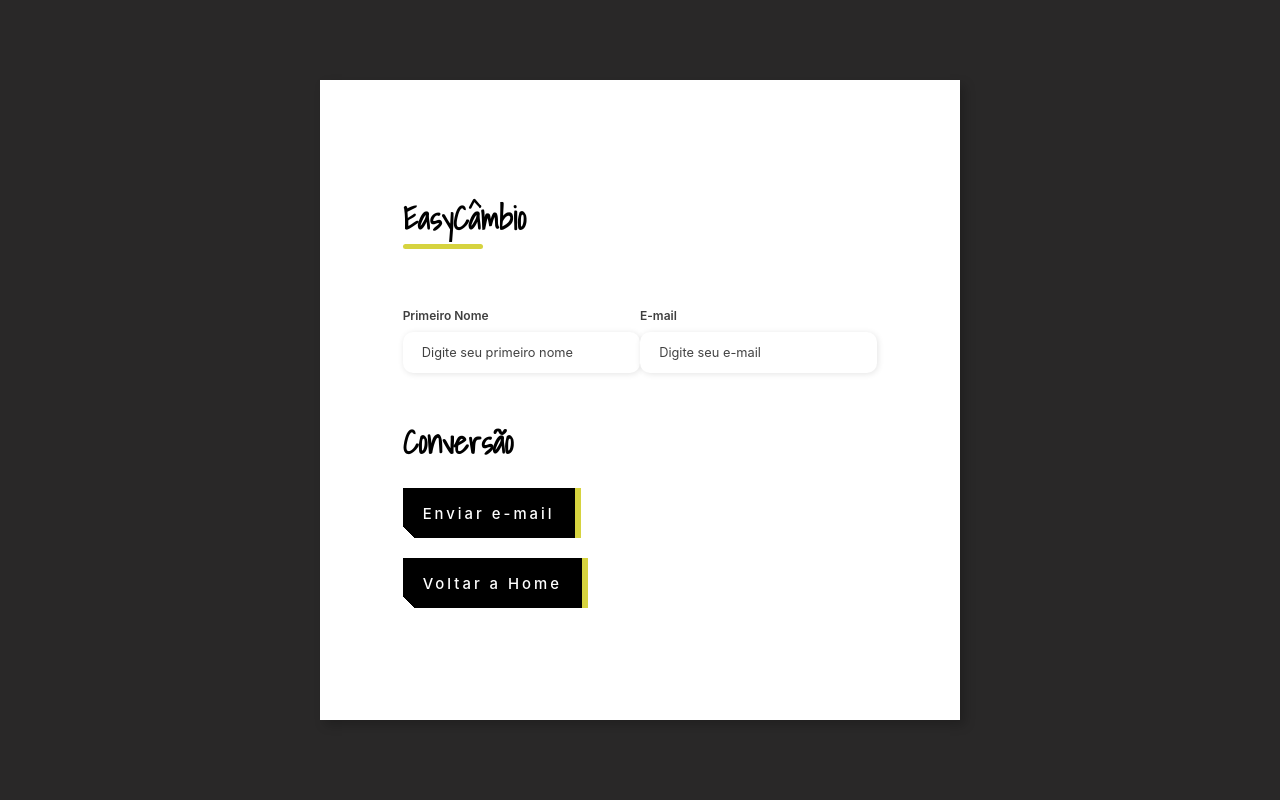
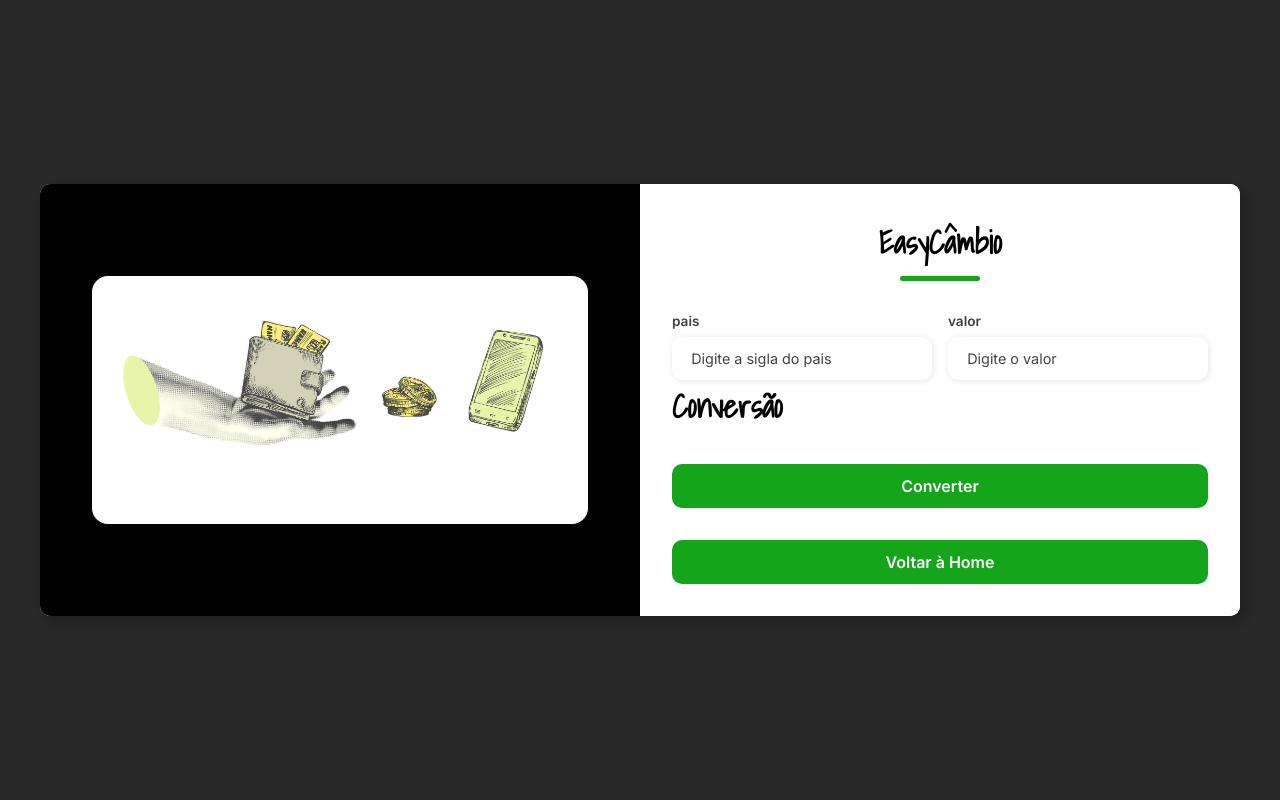
Before and after one commit to getwes/EasyCambio, a Flask app: template templates/cadastro_nome_email.html in a window 1280 px wide. Run offline with Flask 3, Linux system fonts and the light colour scheme; the template is opened without the code that fills it, so the values that code supplies are empty.

Commit message:
atualização

```diff
--- a/static/estilo_cadastro.css
+++ b/static/estilo_cadastro.css
@@ -1,28 +1,35 @@
-@import url('https://fonts.googleapis.com/css2?family=Shadows+Into+Light&display=swap');
+@import url('https://fonts.googleapis.com/css2?family=Inter:wght@400;500;600&family=Shadows+Into+Light&display=swap');
+
 * {
     padding: 0;
     margin: 0;
     box-sizing: border-box;
     font-family: 'Inter', sans-serif;
 }
- h1{
+
+h1 {
     font-family: 'Shadows Into Light', sans-serif;
-  }
+}
 
 body {
     width: 100%;
-    height: 100vh;
+    min-height: 100vh;
     display: flex;
     justify-content: center;
     align-items: center;
     background: #292828;
+    padding: 1rem;
 }
 
 .container {
-    width: 80%;
-    height: 80vh;
+    width: 100%;
+    max-width: 1200px;
     display: flex;
+    flex-direction: row;
     box-shadow: 5px 5px 10px rgba(0, 0, 0, 0.212);
+    background-color: #fff;
+    border-radius: 10px;
+    overflow: hidden;
 }
 
 .form-image {
@@ -30,13 +37,15 @@ body {
     display: flex;
     justify-content: center;
     align-items: center;
-    background-color: #000000;
+    background-color: #000;
     padding: 1rem;
 }
 
 .form-image img {
-    width: 31rem;
-
+    width: 100%;
+    max-width: 31rem;
+    height: auto;
+    border-radius: 16px;
 }
 
 .form {
@@ -44,22 +53,21 @@ body {
     display: flex;
     flex-direction: column;
     justify-content: center;
-    align-items: center;
+    padding: 2rem;
     background-color: #fff;
-    padding: 3rem;
 }
 
 .form-header {
-    margin-bottom: 3rem;
+    margin-bottom: 2rem;
     display: flex;
-    justify-content: space-between;
+    justify-content: center;
+    align-items: center;
+    position: relative;
 }
 
-
-.login-button button a {
-    text-decoration: none;
-    font-weight: 500;
-    color: #fff;
+.form-header h1 {
+    position: relative;
+    text-align: center;
 }
 
 .form-header h1::after {
@@ -67,9 +75,8 @@ body {
     display: block;
     width: 5rem;
     height: 0.3rem;
-    background-color: #d6d33f;
-    margin: 0 auto;
-    position: absolute;
+    background-color: #14a51b;
+    margin: 0.5rem auto 0;
     border-radius: 10px;
 }
 
@@ -77,22 +84,22 @@ body {
     display: flex;
     flex-wrap: wrap;
     justify-content: space-between;
-    padding: 1rem 0;
+    gap: 1rem;
 }
 
 .input-box {
+    flex: 1 1 45%;
     display: flex;
     flex-direction: column;
-    margin-bottom: 1.1rem;
 }
 
 .input-box input {
-    margin: 0.6rem 0;
+    margin-top: 0.5rem;
     padding: 0.8rem 1.2rem;
     border: none;
     border-radius: 10px;
     box-shadow: 1px 1px 6px #0000001c;
-    font-size: 0.8rem;
+    font-size: 0.9rem;
 }
 
 .input-box input:hover {
@@ -105,7 +112,7 @@ body {
 
 .input-box label,
 .gender-title h6 {
-    font-size: 0.75rem;
+    font-size: 0.85rem;
     font-weight: 600;
     color: #000000c0;
 }
@@ -117,8 +124,8 @@ body {
 .gender-group {
     display: flex;
     justify-content: space-between;
-    margin-top: 0.62rem;
-    padding: 0 .5rem;
+    margin-top: 1rem;
+    gap: 1rem;
 }
 
 .gender-input {
@@ -137,145 +144,93 @@ body {
 }
 
 .continue-button button {
-padding: 16px 20px;
- font-size: 18px;
- background: linear-gradient(45deg, transparent 5%, #000000 5%);
- border: 0;
- color: #fff;
- letter-spacing: 3px;
- line-height: 1;
- box-shadow: 6px 0px 0px #d6d33f;
- outline: transparent;
- position: relative;
-}
-
-button::after {
- --slice-0: inset(50% 50% 50% 50%);
- --slice-1: inset(80% -6px 0 0);
- --slice-2: inset(50% -6px 30% 0);
- --slice-3: inset(10% -6px 85% 0);
- --slice-4: inset(40% -6px 43% 0);
- --slice-5: inset(80% -6px 5% 0);
- content: "HOVER ME";
- display: block;
- position: absolute;
- top: 0;
- left: 0;
- right: 0;
- bottom: 0;
- background: linear-gradient(45deg, transparent 3%, #00e6f6 3%, #00e6f6 5%, #d6d33f 5%);
- text-shadow: -3px -3px 0px #f8f005, 3px 3px 0px #00e6f6;
- clip-path: var(--slice-0);
-}
-
-button:hover::after {
- animation: 1s glitch;
- animation-timing-function: steps(2, end);
-}
-
-@keyframes glitch {
- 0% {
-  clip-path: var(--slice-1);
-  transform: translate(-20px, -10px);
- }
-
- 10% {
-  clip-path: var(--slice-3);
-  transform: translate(10px, 10px);
- }
-
- 20% {
-  clip-path: var(--slice-1);
-  transform: translate(-10px, 10px);
- }
-
- 30% {
-  clip-path: var(--slice-3);
-  transform: translate(0px, 5px);
- }
-
- 40% {
-  clip-path: var(--slice-2);
-  transform: translate(-5px, 0px);
- }
-
- 50% {
-  clip-path: var(--slice-3);
-  transform: translate(5px, 0px);
- }
-
- 60% {
-  clip-path: var(--slice-4);
-  transform: translate(5px, 10px);
- }
-
- 70% {
-  clip-path: var(--slice-2);
-  transform: translate(-10px, 10px);
- }
-
- 80% {
-  clip-path: var(--slice-5);
-  transform: translate(20px, -10px);
- }
-
- 90% {
-  clip-path: var(--slice-1);
-  transform: translate(-10px, 0px);
- }
-
- 100% {
-  clip-path: var(--slice-1);
-  transform: translate(0);
- }
+    width: 100%;
+    margin-top: 2rem;
+    border: none;
+    background-color: #14a51b;
+    padding: 0.75rem;
+    border-radius: 10px;
+    font-size: 1rem;
+    font-weight: bold;
+    cursor: pointer;
+    transition: background-color 0.3s ease;
 }
 
 .continue-button button:hover {
-    background-color: #d6d33f;
+    background-color: #000000f1;
+    color: #fff;
 }
 
 .continue-button button a {
     text-decoration: none;
-    font-size: 0.93rem;
-    font-weight: 500;
     color: #fff;
 }
 
-@media screen and (max-width: 1330px) {
+.caixa-info {
+    border-left: 5px solid #14a51b;
+    background-color: #f1f1f1;
+    padding: 10px;
+    margin: 9px 0;
+    font-family: monospace;
+    white-space: pre-line;
+    font-size: 0.85rem;
+}
+
+/* RESPONSIVO - TABLET */
+@media screen and (max-width: 992px) {
+    .container {
+        flex-direction: column;
+        max-width: 90%;
+    }
+
     .form-image {
-        display: none;
+        width: 100%;
+        padding: 1rem;
     }
-    .container {
-        width: 50%;
-    }
+
     .form {
         width: 100%;
+        padding: 2rem 1rem;
+    }
+
+    .input-group {
+        flex-direction: column;
+    }
+
+    .input-box {
+        width: 100%;
+    }
+
+    .gender-group {
+        flex-direction: column;
+        align-items: flex-start;
     }
 }
 
-@media screen and (max-width: 1064px) {
-    .container {
-        width: 90%;
-        height: auto;
+/* RESPONSIVO - CELULAR */
+@media screen and (max-width: 576px) {
+    body {
+        padding: 0.5rem;
     }
-    .input-group {
-        flex-direction: column;
-        z-index: 5;
-        padding-right: 5rem;
-        max-height: 10rem;
-        overflow-y: scroll;
-        flex-wrap: nowrap;
+
+    .form-header h1::after {
+        width: 3rem;
     }
-    .gender-inputs {
-        margin-top: 2rem;
+
+    .continue-button button {
+        font-size: 0.9rem;
     }
-    .gender-group {
-        flex-direction: column;
+
+    .input-box input {
+        font-size: 0.85rem;
     }
-    .gender-title h6 {
-        margin: 0;
+
+    .form-image img {
+        width: 100%;
+        max-width: 20rem;
     }
-    .gender-input {
-        margin-top: 0.5rem;
+
+    .caixa-info {
+        font-size: 0.75rem;
     }
 }
--- a/templates/cadastro_nome_email.html
+++ b/templates/cadastro_nome_email.html
@@ -6,7 +6,7 @@
     <meta http-equiv="X-UA-Compatible" content="IE=edge">
     <meta name="viewport" content="width=device-width, initial-scale=1.0">
     <link rel="stylesheet" href="/static/estilo_cadastro.css">
-    <title>conversão via E-mail</title>
+    <title>Formulário</title>
 </head>
 
 <body>
@@ -24,16 +24,16 @@
                 </div>
 
                 <div class="input-group">
+
                     <div class="input-box">
-                        <label for="firstname">Primeiro Nome</label>
-                        <input id="firstname" type="text" name="firstname" placeholder="Digite seu primeiro nome">
-                    </div>
-                    <br>
-                    <div class="input-box">
-                        <label for="email">E-mail</label>
-                        <input id="email" type="email" name="email" placeholder="Digite seu e-mail">
+                        <label for="password">pais</label>
+                        <input id="password" type="password" name="password" placeholder="Digite a sigla do pais" >
                     </div>
 
+                    <div class="input-box">
+                        <label for="password">valor</label>
+                        <input id="password" type="password" name="password" placeholder="Digite o valor" >
+                    </div>
 
                 </div>
 
@@ -43,19 +43,15 @@
                     </div>
 
 
-                </div>
+            </form>
+            <div class="continue-button">
+                <button><a href="#">Converter</a> </button>
+            </div>
 
-                <br>
-                <div class="continue-button">
-                    <button><a href="#">Enviar e-mail</a> </button>
-                </div>
-                 <br>
-                <div class="continue-button">
-                    <form action="/" method="POST">
-                        <button><a href="#">Voltar a Home</a> </button>
-                    </form>
-                </div>
-            </form>
+            <div class="continue-button">
+                <button> <a href="{{ url_for('homepage') }}">Voltar à Home</a></button>
+            </div>
+
         </div>
     </div>
 </body>
--- a/views.py
+++ b/views.py
@@ -8,5 +8,5 @@ def homepage():
     return render_template("home.html")
 
 @app.route("/envia_email", methods=["POST"])
-def blog():
+def email():
     return render_template("cadastro_nome_email.html")
```
